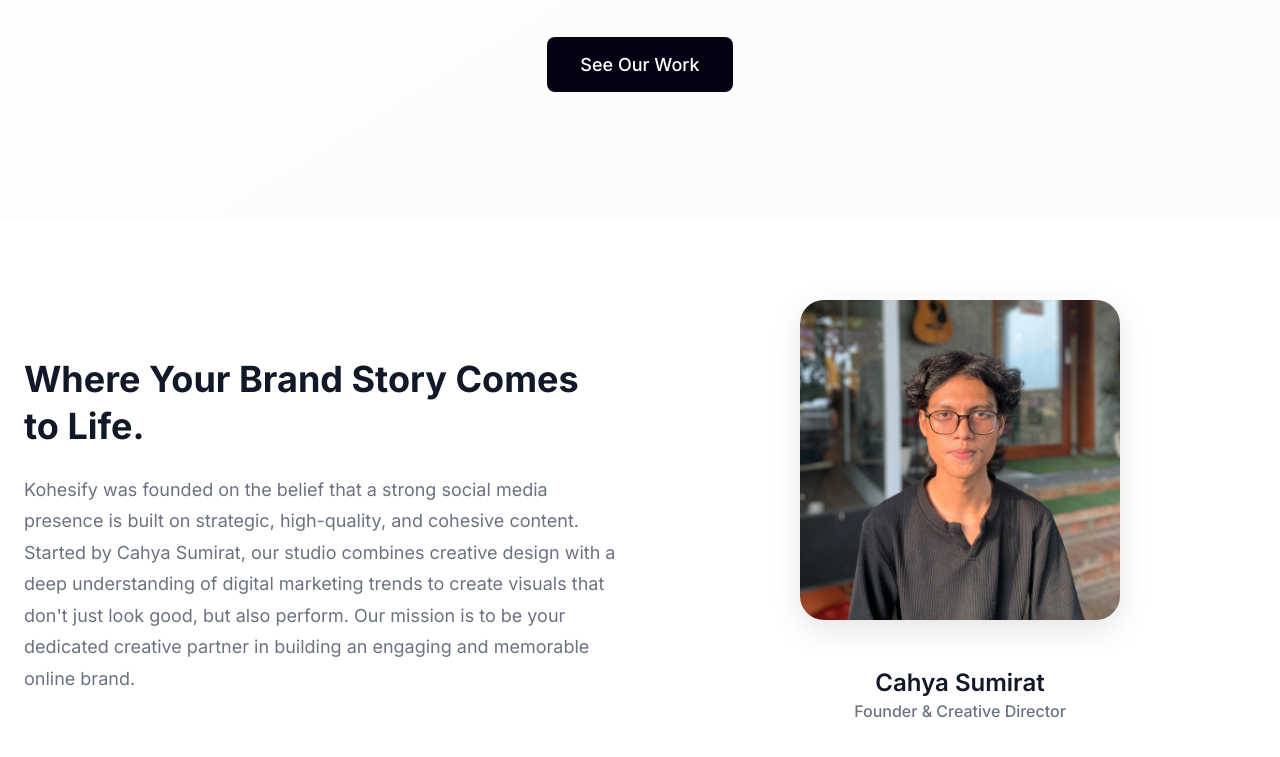
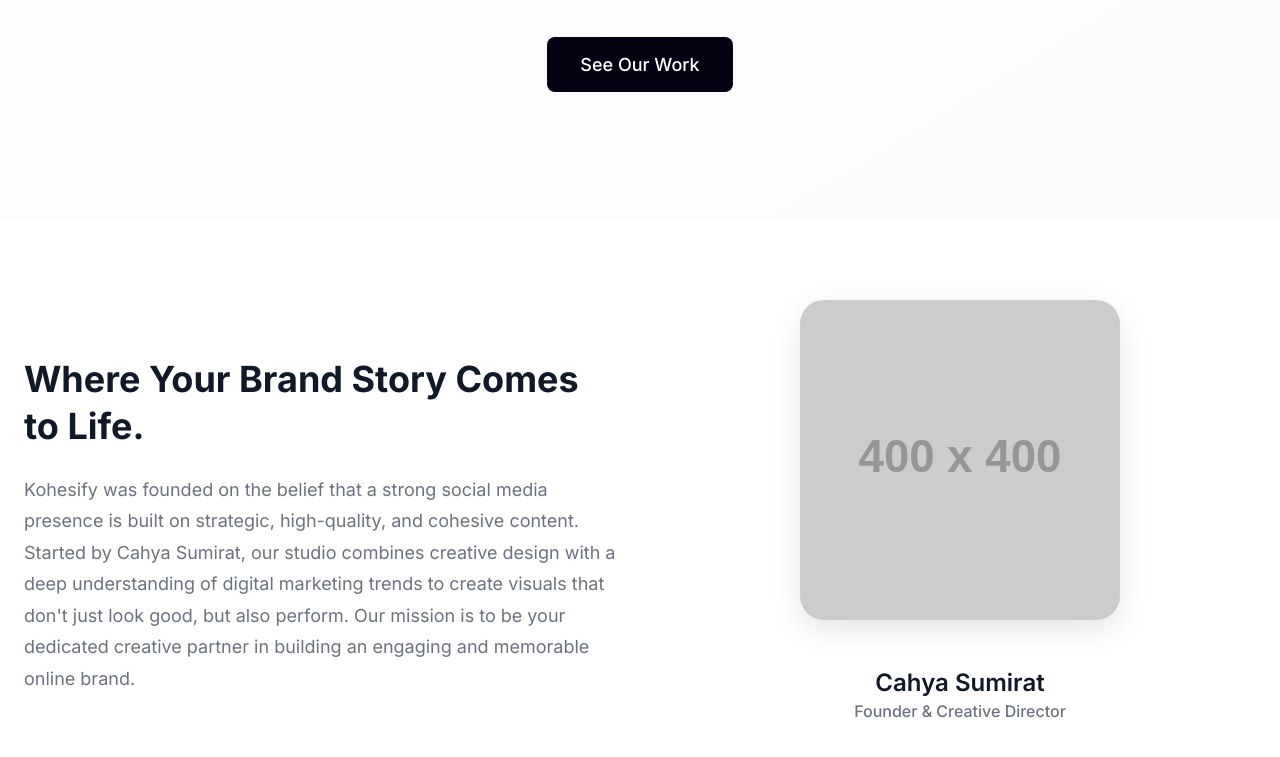
Before and after one commit to heycahya/kohesify-portofolio, a plain HTML site: page index.html in a window 1280 px wide. Shown: the part 579-1336 px from the top of the page. Drawn offline with Linux system fonts and the light colour scheme; files that its build step writes are made by us from their sources; placeholder pictures from the web are drawn by us.

Commit message:
Relayout Website

```diff
--- a/css/style.css
+++ b/css/style.css
@@ -1,4 +1,3 @@
-/* Global Styles */
 :root {
   --background: #ffffff;
   --foreground: #111827;
--- a/index.html
+++ b/index.html
@@ -80,7 +80,7 @@
         <div class="about-image-container">
           <div class="founder-image-wrapper">
             <img
-              src="images/cahya-profile.jpg"
+              src="https://placehold.co/400x400/E2E8F0/4A5568?text=Your+Photo"
               alt="Cahya Sumirat - Founder of Kohesify"
               class="founder-image"
             />
```
